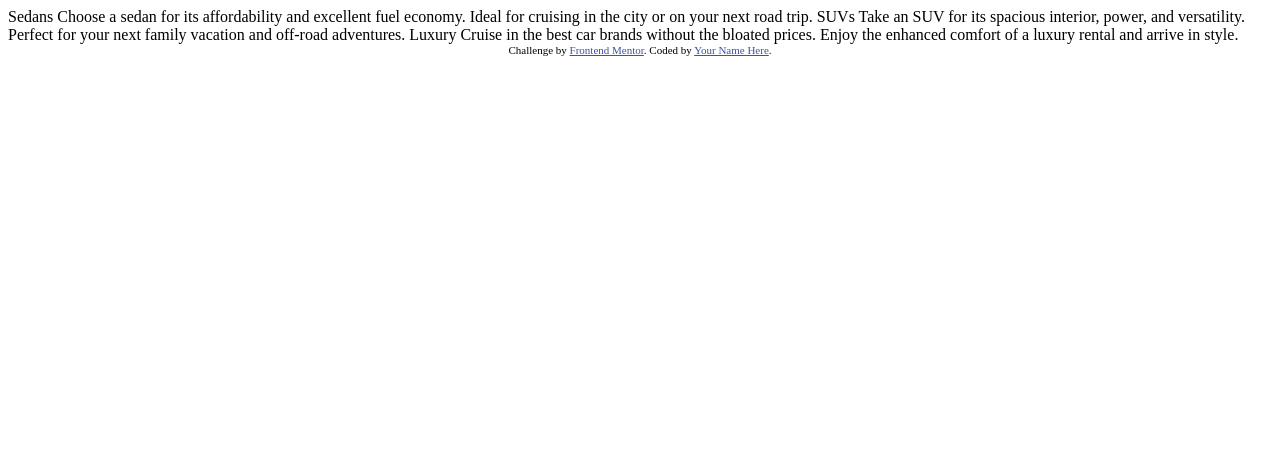
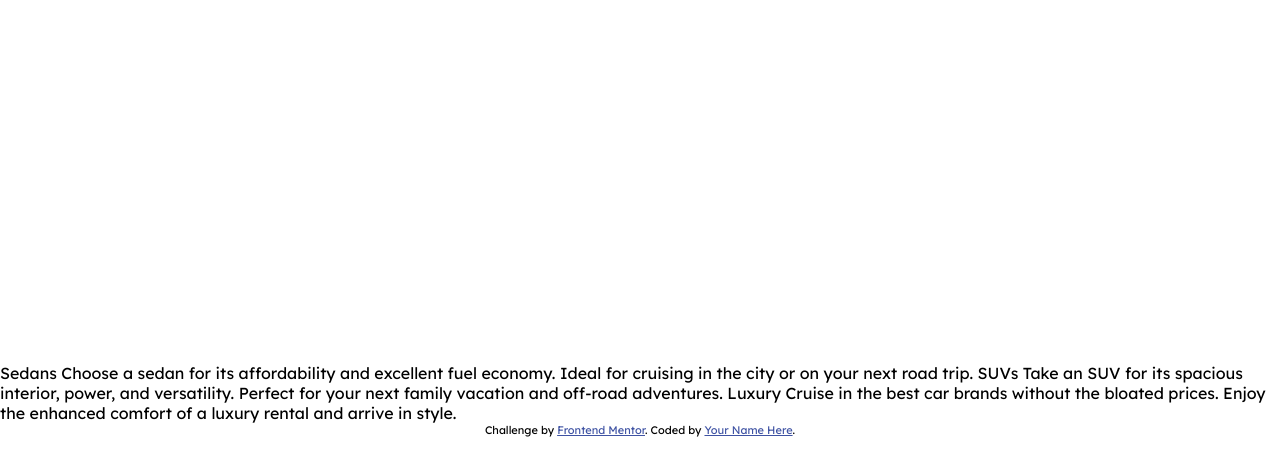
Before and after one commit to ricardo1003/3-column-preview-card-component, a plain HTML site: page index.html in a window 1280 px wide. Drawn offline with Linux system fonts and the light colour scheme.

Commit message:
stylesheet added + basic styles

```diff
--- /dev/null
+++ b/css/styles.css
@@ -0,0 +1,15 @@
+body{
+    margin: 0;
+    height: 100vh;
+    display: flex;
+    flex-direction: column;
+    justify-content: center;
+    font-family: "Lexend Deca";
+}
+
+
+
+
+
+.attribution { font-size: 11px; text-align: center; }
+.attribution a { color: hsl(228, 45%, 44%); }
--- a/index.html
+++ b/index.html
@@ -5,14 +5,14 @@
   <meta name="viewport" content="width=device-width, initial-scale=1.0"> <!-- displays site properly based on user's device -->
 
   <link rel="icon" type="image/png" sizes="32x32" href="./images/favicon-32x32.png">
-
+  <link rel="preconnect" href="https://fonts.googleapis.com">
+  <link rel="preconnect" href="https://fonts.gstatic.com" crossorigin>
+  <link href="https://fonts.googleapis.com/css2?family=Lexend+Deca:wght@100..900&display=swap" rel="stylesheet">
+  <link rel="preconnect" href="https://fonts.googleapis.com">
+  <link rel="preconnect" href="https://fonts.gstatic.com" crossorigin>
+  <link href="https://fonts.googleapis.com/css2?family=Big+Shoulders+Display:wght@100..900&family=Lexend+Deca:wght@100..900&display=swap" rel="stylesheet">
+  <link rel="stylesheet" href="./css/styles.css">
   <title>Frontend Mentor | 3-column preview card component</title>
-
-  <!-- Feel free to remove these styles or customise in your own stylesheet 👍 -->
-  <style>
-    .attribution { font-size: 11px; text-align: center; }
-    .attribution a { color: hsl(228, 45%, 44%); }
-  </style>
 </head>
 <body>
 
```
